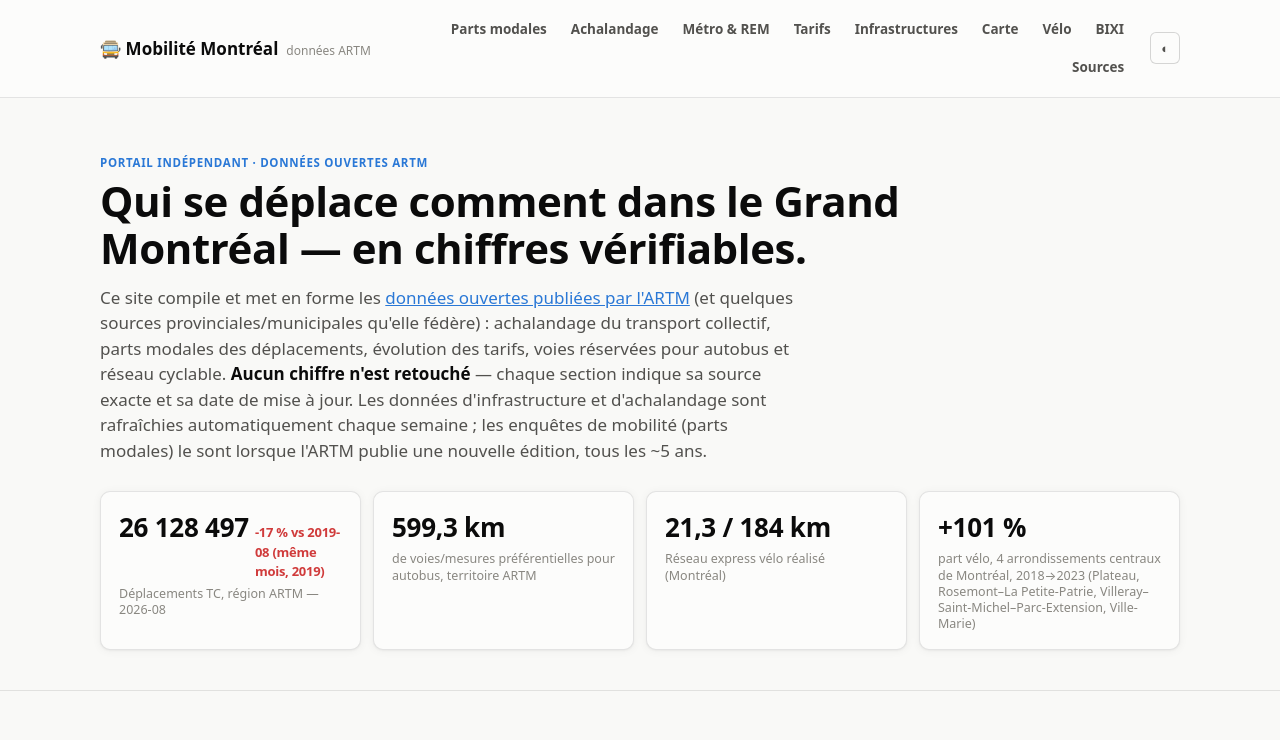
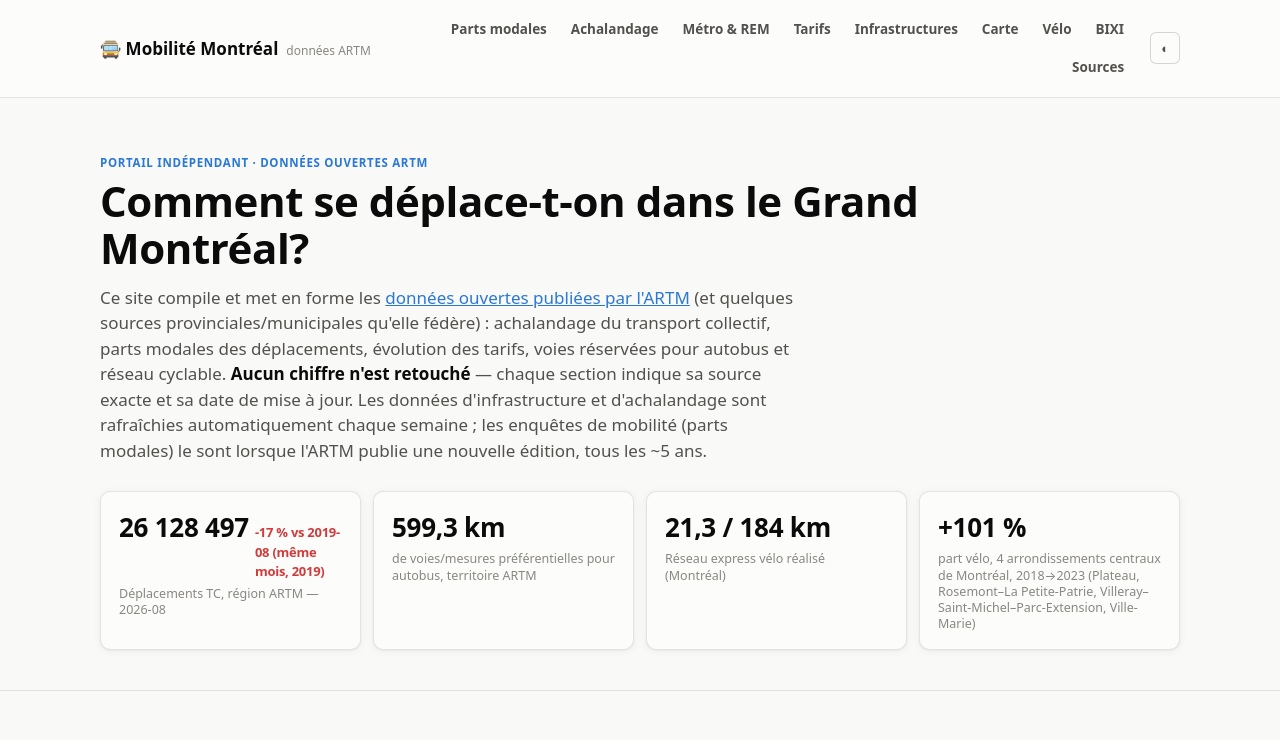
Before and after one commit to gabfortin/artm-data, a plain HTML site: page index.html in a window 1280 px wide. Shown: the top 740 px of the page. Drawn offline with nearby package versions, Linux system fonts and the light colour scheme; no server answers; animation ran at ten frames a second.

Commit message:
ajustement mineur

```diff
--- a/index.html
+++ b/index.html
@@ -37,7 +37,7 @@
   <section class="hero">
     <div class="wrap">
       <p class="eyebrow">Portail indépendant · données ouvertes ARTM</p>
-      <h1>Qui se déplace comment dans le Grand Montréal — en chiffres vérifiables.</h1>
+      <h1>Comment se déplace-t-on dans le Grand Montréal?</h1>
       <p class="lede">
         Ce site compile et met en forme les <a href="https://donnees.artm.quebec" target="_blank" rel="noopener">données ouvertes publiées par l'ARTM</a>
         (et quelques sources provinciales/municipales qu'elle fédère) : achalandage du transport collectif, parts modales des déplacements,
```
